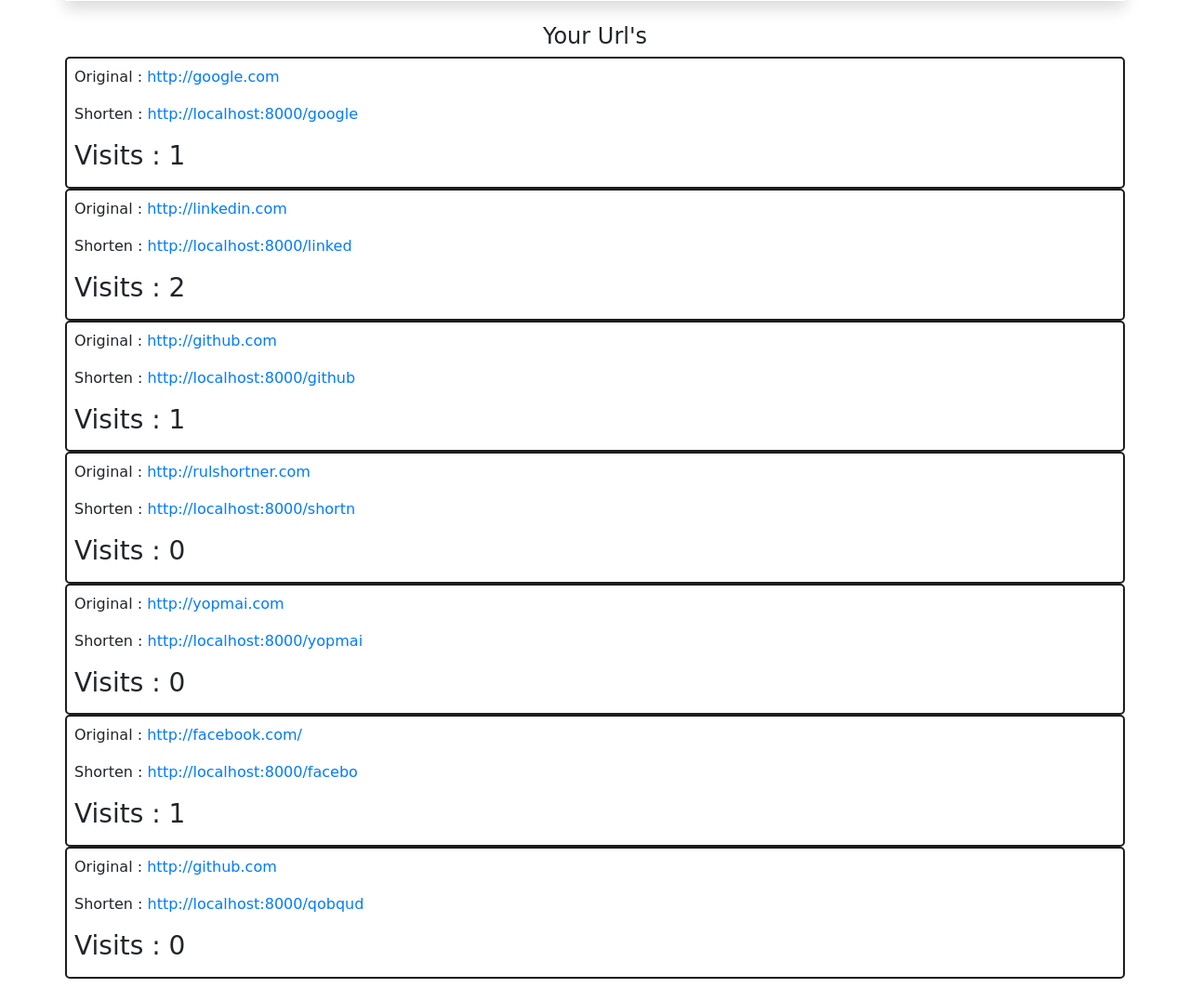
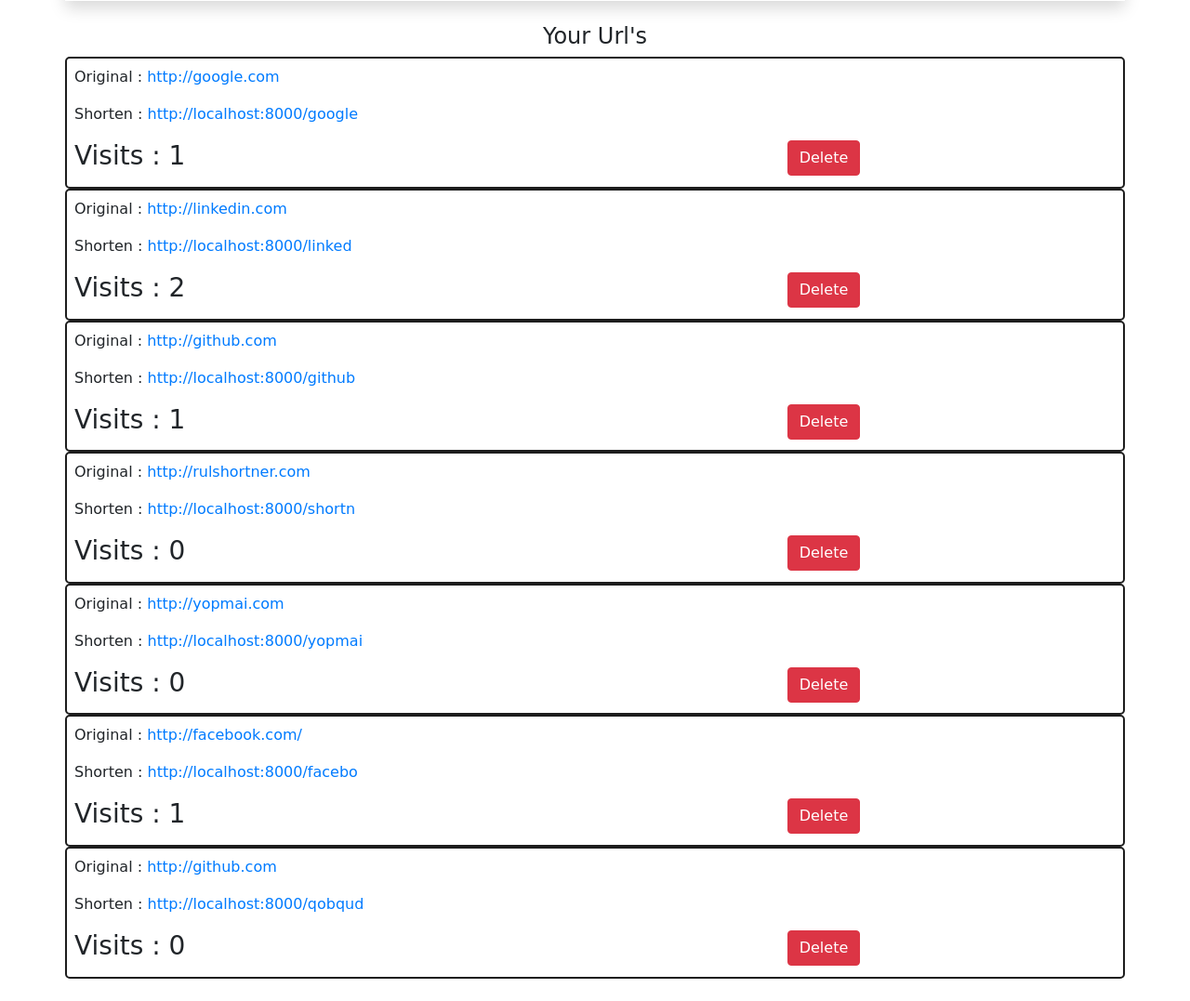
Before and after one commit to harivilasp/Free-Custom-URL-Shortner, a Django app: page /dashboard/ in a window 1280 px wide. Shown: the part 375-1452 px from the top of the page at 93% size. Run offline with Django 3.2, Linux system fonts and the light colour scheme; a user stored in the database is signed in; data comes from the database, SQL or seed files in the repository; both versions use the stored data as it was after the commit; some libraries are stand-ins or nearby versions; some web fonts are replaced.

Commit message:
added deletion

```diff
--- /dev/null
+++ b/requirements.txt
@@ -0,0 +1,5 @@
+asgiref==3.4.1
+Django==3.2.9
+pytz==2021.3
+sqlparse==0.4.2
+typing_extensions==4.0.1
--- a/templates/dashboard.html
+++ b/templates/dashboard.html
@@ -64,6 +64,13 @@
                     <div class="col-6 col-sm-6 ">
                         <h3>Visits : {{ u.visits }} </h3>
                     </div>
+                    <div class="col-4">
+                        <form action="{% url 'deleteurl' %}" method="post">
+                            {% csrf_token %}
+                            <input type="hidden" name="delete" value="{{ u.short_query }}">
+                            <input type="submit" class="btn btn-danger" value="Delete">
+                        </form>
+                    </div>
                 </div>
             </div>
 
--- a/urlhandler/views.py
+++ b/urlhandler/views.py
@@ -40,7 +40,7 @@ def generate(request):
         elif request.POST['original'] :
             #generate randomly
             usr=request.user
-            original=request.POST['orignal']
+            original=request.POST['original']
             generated = False
             while not generated:
                 short = randomgen()
@@ -73,3 +73,16 @@ def home(request, query=None):
             return redirect(url_to_redirect)
         except shorturl.DoesNotExist:
             return render(request, 'home.html', { 'error': 'error'})
+
+@login_required(login_url='/login/')
+def deleteurl(request):
+    if request.method == "POST":
+        short = request.POST['delete']
+        try:
+            check = shorturl.objects.filter(short_query=short)
+            check.delete()
+            return redirect(dashboard)
+        except shorturl.DoesNotExist:
+            return redirect(home)
+    else:
+        return redirect(home)
--- a/urlshortner/urls.py
+++ b/urlshortner/urls.py
@@ -1,7 +1,7 @@
 from django.contrib import admin
 from django.urls import path
 from authentication.views import login,signup,logout
-from urlhandler.views import dashboard, generate, home
+from urlhandler.views import dashboard, generate, home, deleteurl
 
 urlpatterns = [
     path('admin/', admin.site.urls),
@@ -12,4 +12,5 @@ urlpatterns = [
     path('dashboard/', dashboard, name="dashboard"),
     path('generate/', generate, name="generate"),
     path('<str:query>/', home, name="home"),
+    path('deleteurl/', deleteurl, name="deleteurl"),
 ]
```
Also changed, not shown: db.sqlite3.
